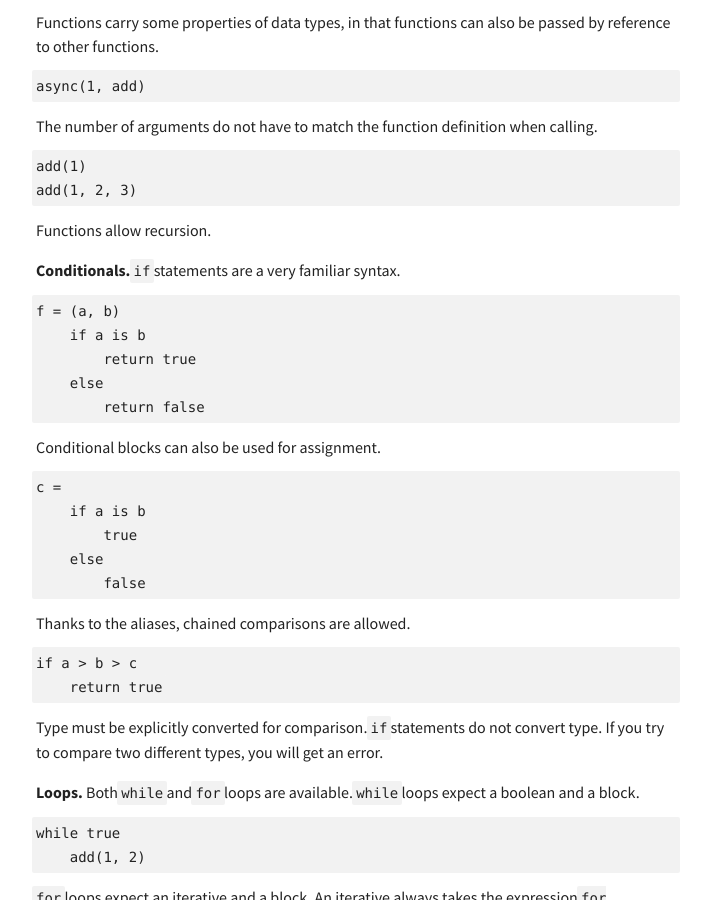
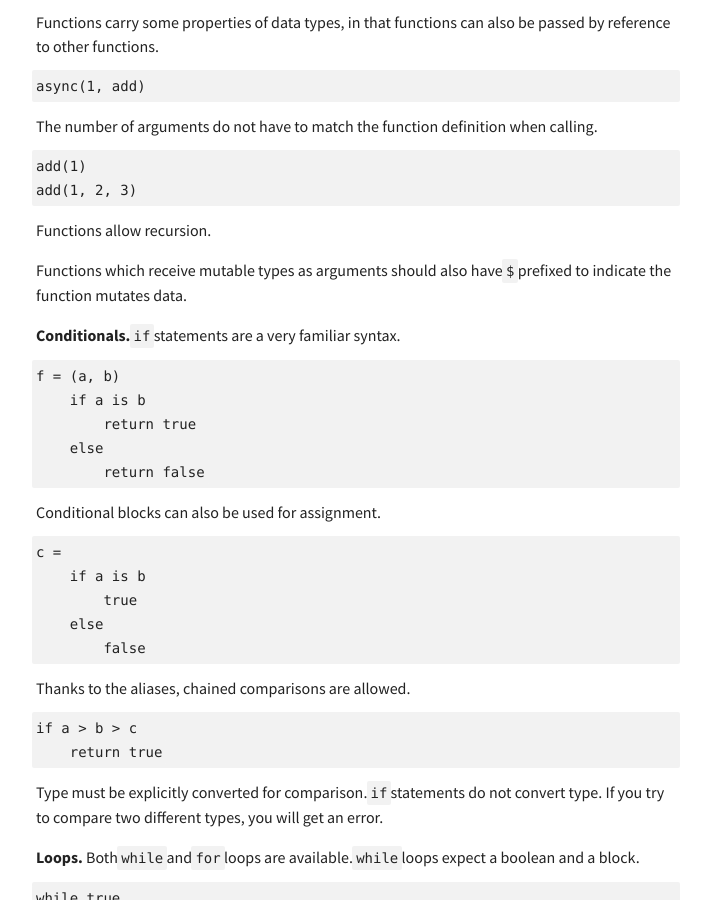
Before and after one commit to heiskr/heiskr.github.io, a Jekyll site: the page built from _posts/2014-06-24-garden.md, in a window 1280 px wide and 900 px high, scrolled down 4931 px. Shown: the whole window, without its empty margins (284-995 px from the left). Built offline with Jekyll 4.4.1, drawn with Linux system fonts in a browser that asks for light colours; nearby versions of some CDN libraries; comment, search, counter and statistics services are not loaded.

Commit message:
Note about functions that mutate data

```diff
--- a/_posts/2014-06-24-garden.md
+++ b/_posts/2014-06-24-garden.md
@@ -189,6 +189,8 @@ The number of arguments do not have to match the function definition when callin
     add(1, 2, 3)
 
 Functions allow recursion.
+
+Functions which receive mutable types as arguments should also have `$` prefixed to indicate the function mutates data.
 
 **Conditionals.** `if` statements are a very familiar syntax.
 
```
Also changed, not shown: resume.md (+1 -1 lines).
